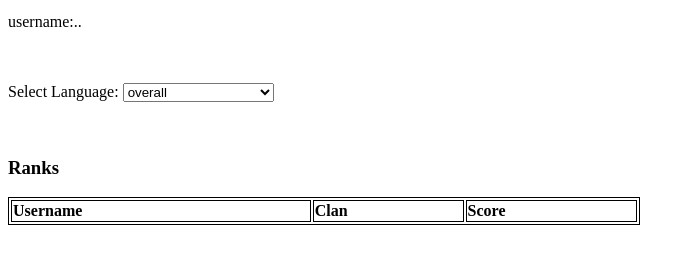
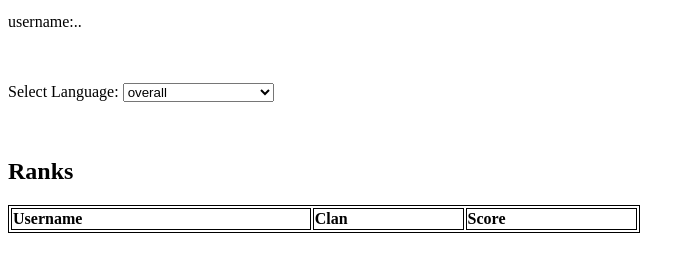
Before and after one commit to RahmaB1/Codewars-Leaderboard, a website with bundled scripts: page index.html in a window 1280 px wide. Shown: the part 104-376 px from the top of the page, without its empty margins (0-695 px from the left). Built offline with nearby package versions, Linux system fonts and the light colour scheme.

Commit message:
Change rank heading from h3 to h2 for improved semantic structure

```diff
--- a/index.html
+++ b/index.html
@@ -27,7 +27,7 @@
 
       <br /><br />
       <div>
-        <h3>Ranks</h3>
+        <h2>Ranks</h2>
       </div>
       <div class="tableContainer">
         <table>
```
